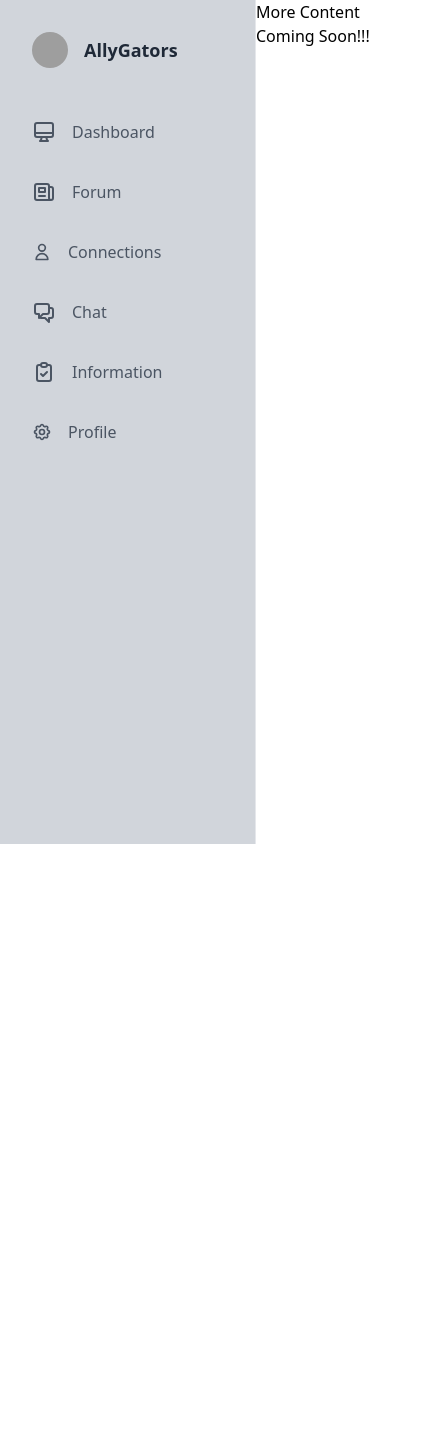
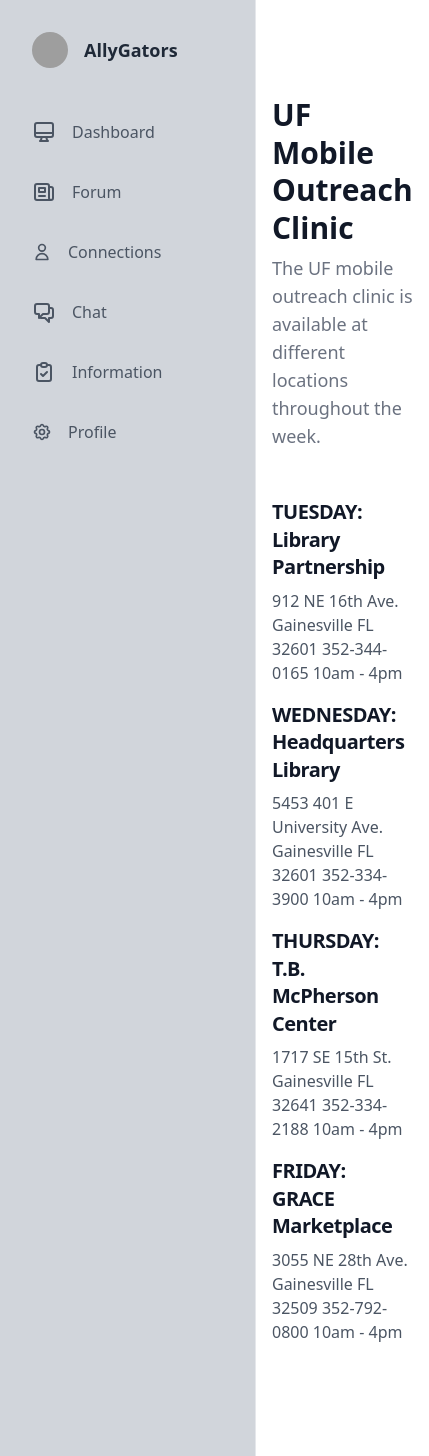
Before and after one commit to kovurusaisachin/AllyGator, a Next.js app in the folder Frontend/allygator_frontend/: page /dashboard/miscellaneous/ufmobileoutreachclinic in a window 390 px wide. Shown: the whole page, 429 px wide, since content can reach past the window. Before the commit the page ends 844 px from the top, so only its background shows below. Built offline with nearby package versions, Linux system fonts and the light colour scheme; grey boxes are pictures that could not be loaded.

Commit message:
Mobile Outreach Clinic page 1 added

```diff
--- a/Frontend/allygator_frontend/pages/dashboard/miscellaneous/ufmobileoutreachclinic/index.tsx
+++ b/Frontend/allygator_frontend/pages/dashboard/miscellaneous/ufmobileoutreachclinic/index.tsx
@@ -3,9 +3,63 @@
     return (
         <div className="flex flex-col-2">
         <Sidebar />
-        <h2>More Content Coming Soon!!!</h2>
+        <section className="w-full px-4 py-24 mx-auto max-w-7xl md:w-3/4 lg:w-2/4">
+  <div className="mb-12 text-left md:text-center">
+    <h2 className="mb-2 text-3xl font-extrabold leading-tight text-gray-900">
+   UF Mobile Outreach Clinic
+    </h2>
+    <p className="text-lg text-gray-500">
+    The UF mobile outreach clinic is available at different locations throughout the week.
+    </p>
+    </div>
+    <div>
+    <h2 className="mb-2 text-xl font-extrabold leading-snug tracking-tight text-gray-800 md:text-3xl">
+          <a href="#" className="text-gray-900 hover:text-purple-700">TUESDAY: Library Partnership</a>
+    </h2>
+    <p className="mb-4 text-base font-normal text-gray-600">
+       912 NE 16th Ave.
+       Gainesville FL 32601
+       352-344-0165
+       10am - 4pm
+    </p>
+    </div>
 
+    <div>
+    <h2 className="mb-2 text-xl font-extrabold leading-snug tracking-tight text-gray-800 md:text-3xl">
+        <a href="#" className="text-gray-900 hover:text-purple-700">WEDNESDAY: Headquarters Library</a>
+    </h2>
+    <p className="mb-4 text-base font-normal text-gray-600">
+       5453 401 E University Ave.
+       Gainesville FL 32601
+       352-334-3900
+       10am - 4pm
+    </p>
+    </div>
 
+    <div>
+    <h2 className="mb-2 text-xl font-extrabold leading-snug tracking-tight text-gray-800 md:text-3xl">
+        <a href="#" className="text-gray-900 hover:text-purple-700">THURSDAY: T.B. McPherson Center</a>
+    </h2>
+    <p className="mb-4 text-base font-normal text-gray-600">
+       1717 SE 15th St.
+       Gainesville FL 32641
+       352-334-2188
+       10am - 4pm
+    </p>
+    </div>
+
+    <div>
+     <h2 className="mb-2 text-xl font-extrabold leading-snug tracking-tight text-gray-800 md:text-3xl">
+         <a href="#" className="text-gray-900 hover:text-purple-700">FRIDAY: GRACE Marketplace</a>
+     </h2>
+     <p className="mb-4 text-base font-normal text-gray-600">
+       3055 NE 28th Ave.
+       Gainesville FL 32509
+       352-792-0800
+       10am - 4pm
+    </p>
+    </div>
+    </section>
     </div>
     )
 }
```
